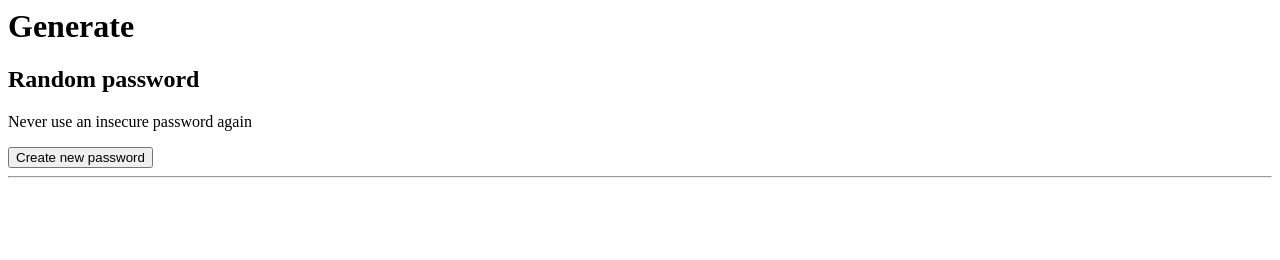
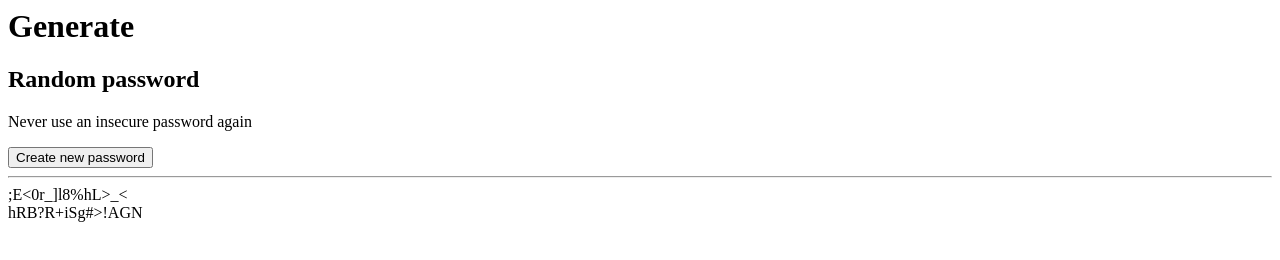
Before and after one commit to SKaraboM/PasswordGenerator, a plain HTML site: page index.html in a window 1280 px wide. Both pictures are taken after a click on the button "Create new password". Drawn offline with Linux system fonts and the light colour scheme.

Commit message:
New script file

```diff
--- a/index.html
+++ b/index.html
@@ -1,6 +1,6 @@
 <html>
     <head>
-        <link rel="stylesheet" href="index.css">
+        <link rel="stylesheet" href="style.css">
     </head>
     <body>
         <h1 class = "header">Generate</h1>
@@ -13,6 +13,6 @@
             <div id = "password-el1"></div>
             <div id = "password-el2"></div>
         </div>
-        <script src="index.js"></script>
+        <script src="script.js"></script>
     </body>
 </html>
--- /dev/null
+++ b/script.js
@@ -0,0 +1,19 @@
+const characters = ["A","B","C","D","E","F","G","H","I","J","K","L","M","N","O","P","Q","R","S","T","U","V","W","X","Y","Z","a","b","c","d","e","f","g","h","i","j","k","l","m","n","o","p","q","r","s","t","u","v","w","x","y","z", "0", "1", "2", "3", "4", "5", "6", "7", "8", "9","~","`","!","@","#","$","%","^","&","*","(",")","_","-","+","=","{","[","}","]",",","|",":",";","<",">",".","?",
+"/"];
+let passwordEl1 = document.getElementById("password-el1")
+let passwordEl2 = document.getElementById("password-el2")
+
+
+function generatePassword(){
+    let passwordString1 = "";
+    let passwordString2 = "";
+
+    for(let i = 0; i < 15; i++){
+        let rand = Math.floor(Math.random() * characters.length)
+        let rand2 = Math.floor(Math.random() * characters.length)
+        passwordString1 += characters[rand];
+        passwordString2 += characters[rand2];
+    }
+    passwordEl1.innerHTML = passwordString1;
+    passwordEl2.innerHTML = passwordString2;
+}
```
